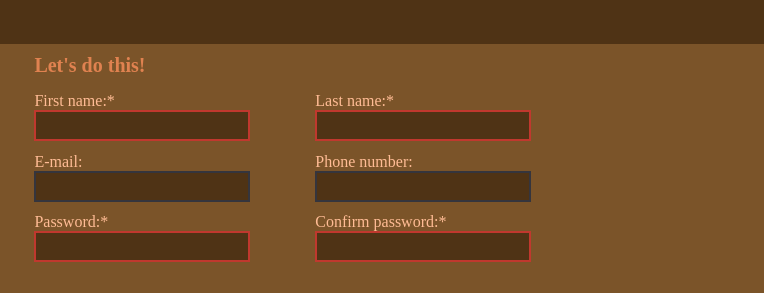
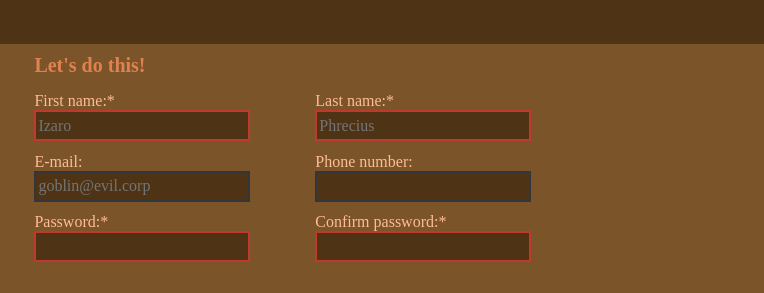
Before and after one commit to SkGunoo/odin-Project-Sign-up-Form-, a plain HTML site: page odin-form.html in a window 1280 px wide. Shown: the part 236-529 px from the top of the page, 516-1280 px from the left. Drawn offline with Linux system fonts and the light colour scheme; a web font is replaced by a local one.

Commit message:
update: add placeholder text to input elements

```diff
--- a/odin-form.html
+++ b/odin-form.html
@@ -34,19 +34,19 @@
                     <div class="input-row">
                         <div class="input">
                             <label for="first_name">First name:*</label>
-                            <input type="text" id="first_name" name="first_name" required>
+                            <input type="text" id="first_name" name="first_name" placeholder="Izaro" required>
                         </div>
 
                         <div class="input">
                             <label for="last_name">Last name:*</label>
-                            <input type="text" id="last_name" name="'last_name" required>
+                            <input type="text" id="last_name" name="'last_name" placeholder="Phrecius" required>
                         </div>
                     </div>
 
                     <div class="input-row">
                         <div class="input">
                             <label for="email">E-mail:</label>
-                            <input type="email" id="email" name="email" placeholder=" " >
+                            <input type="email" id="email" name="email" placeholder= "goblin@evil.corp " >
                         </div>
 
                         <div class="input">
```
